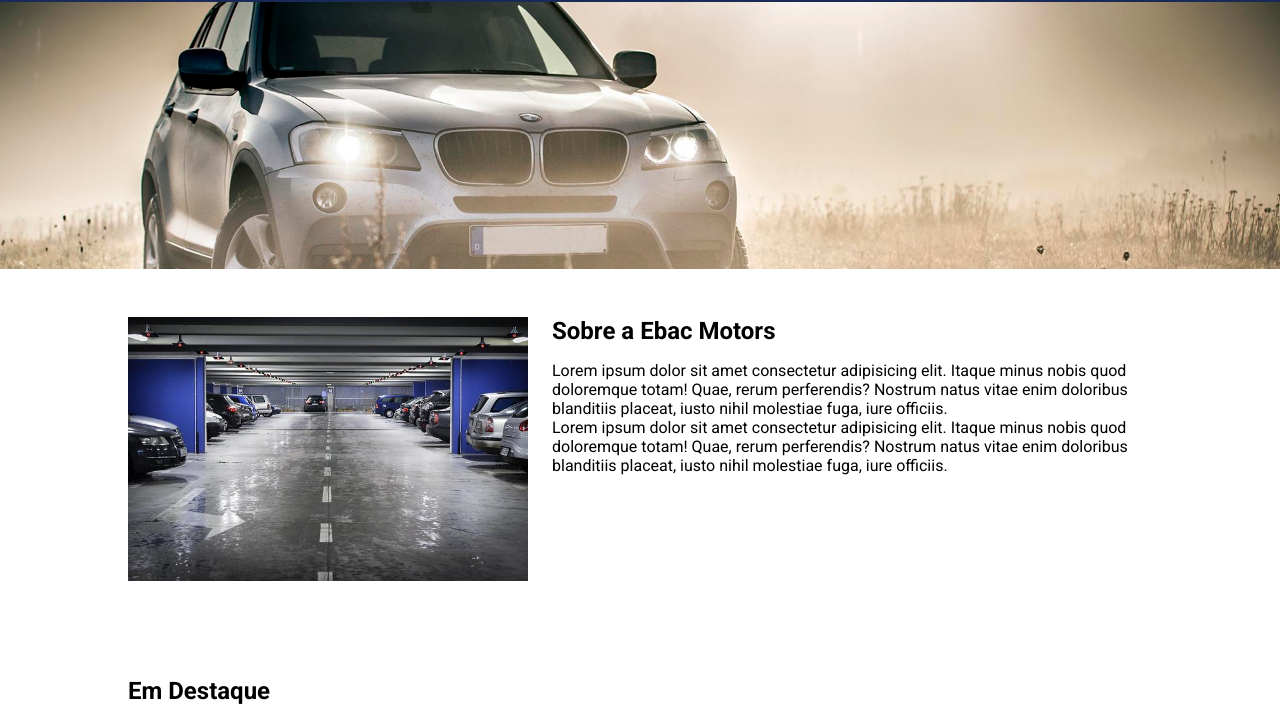
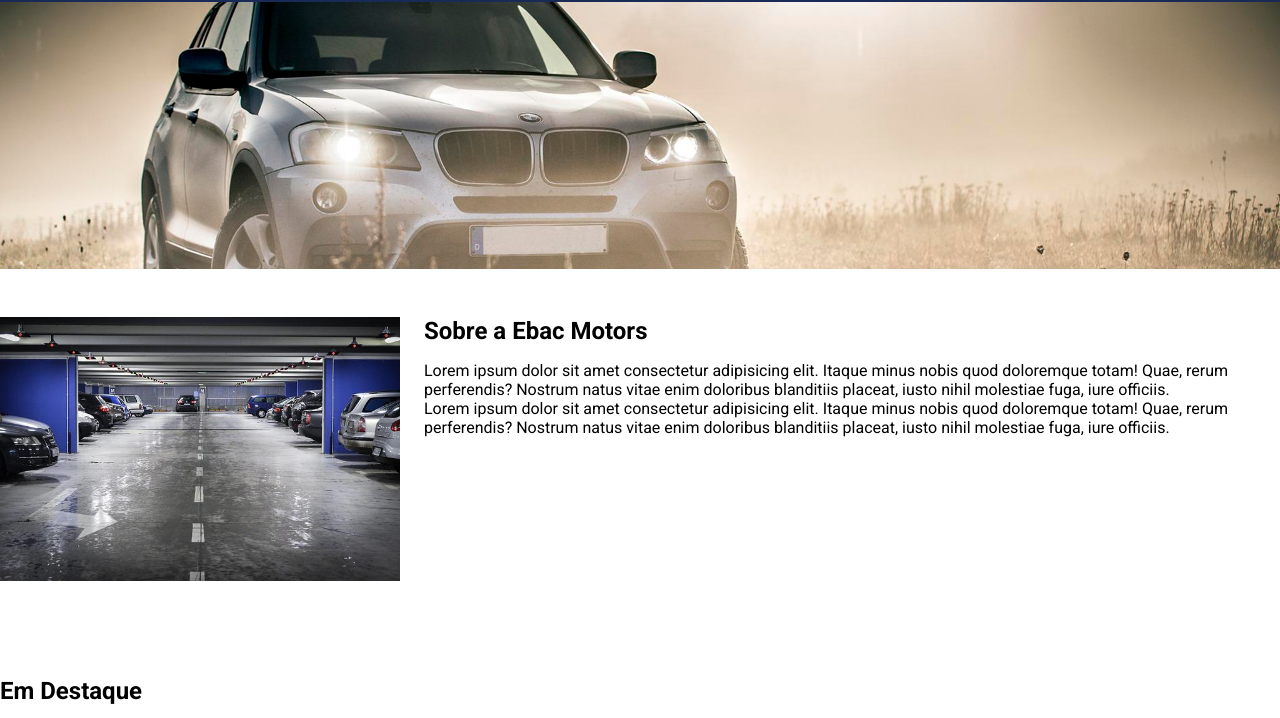
Before and after one commit to felipesaff1/css_responsivo, a plain HTML site: page index.html in a window 1280 px wide. Shown: the part 68-786 px from the top of the page. Drawn offline with nearby package versions, Linux system fonts and the light colour scheme.

Commit message:
Update main.css

```diff
--- a/main.css
+++ b/main.css
@@ -10,7 +10,7 @@
 }
 
 .container {
-    max-width: 1024px;
+    max-width: 1460px;
     width: 100%;
     margin: 0 auto;
 }
```
